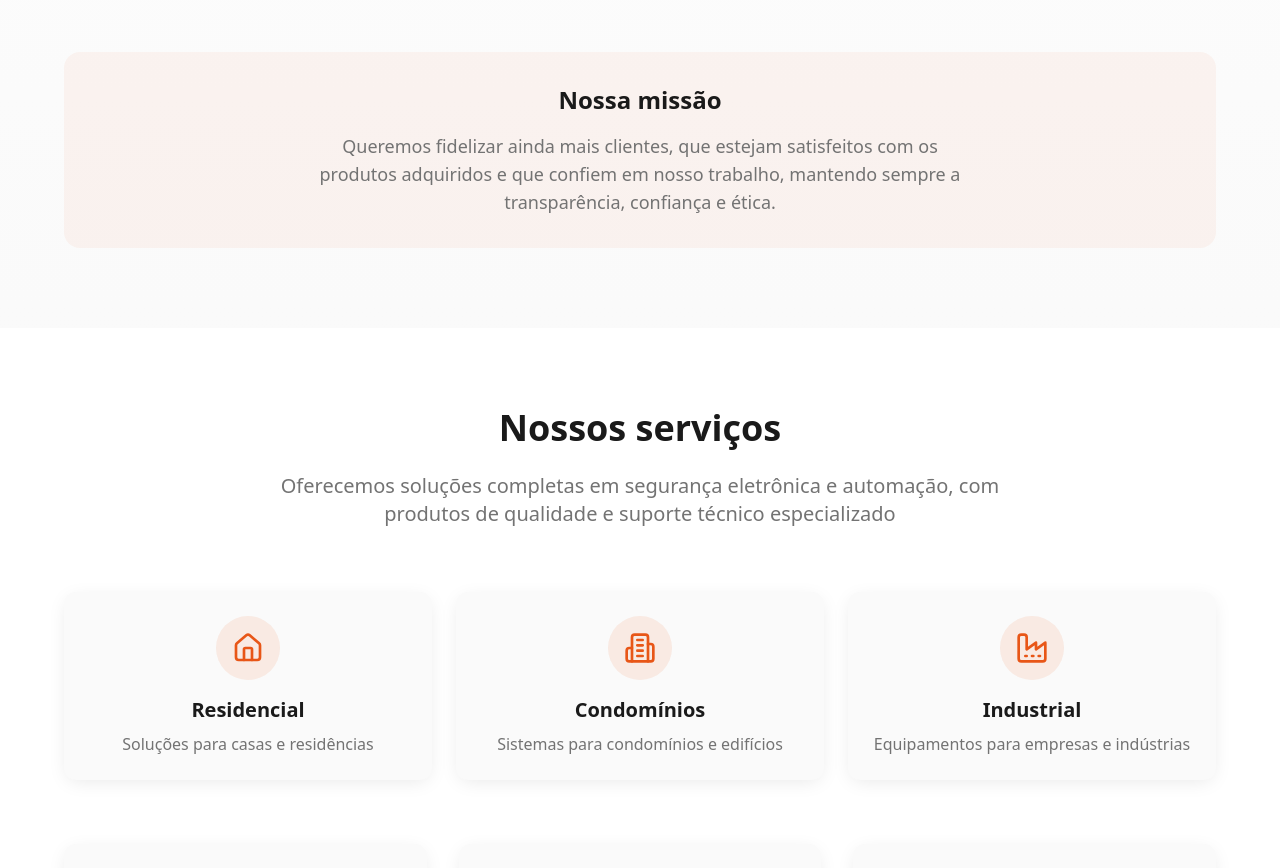
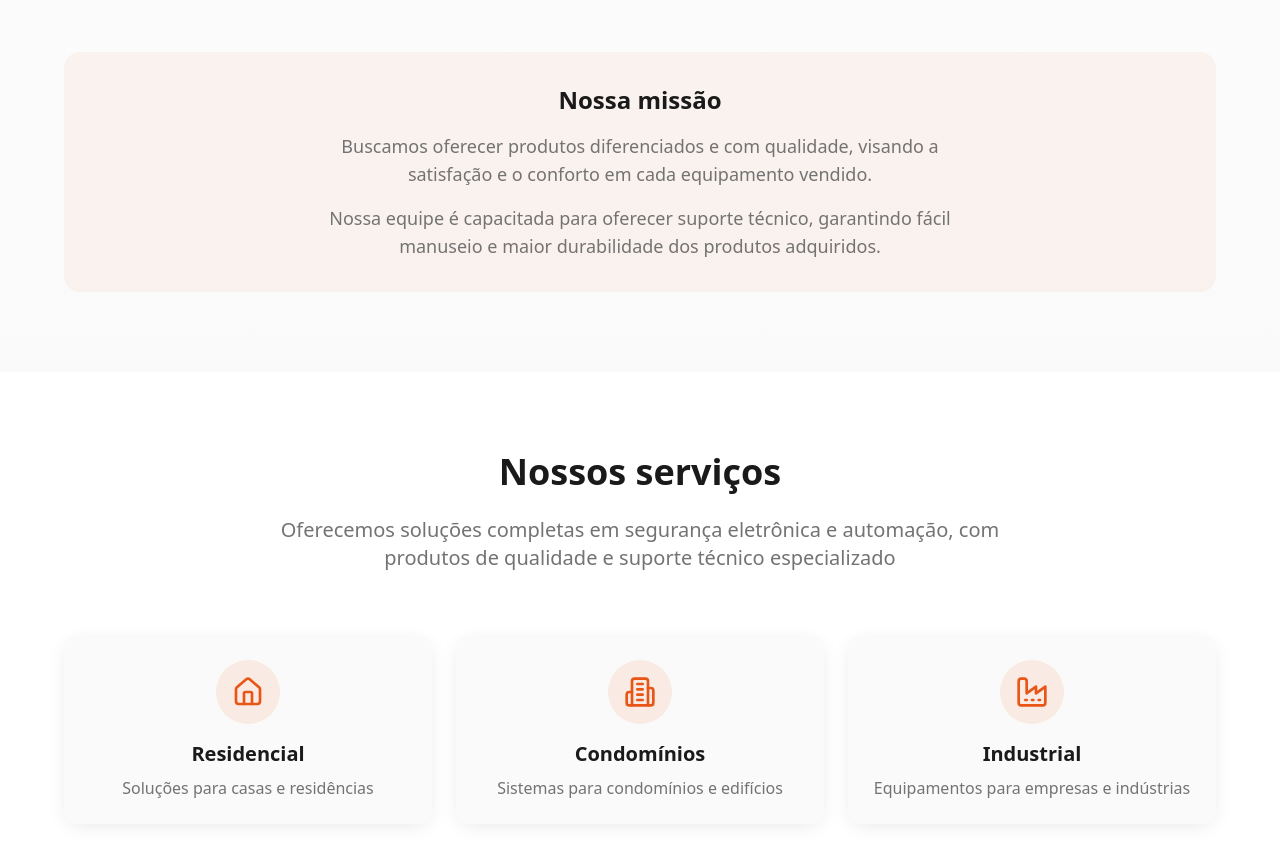
Before and after one commit to DevZipMateus/ppa-santa-maria-site, a React (Vite) app: page / in a window 1280 px wide. Shown: the part 1740-2608 px from the top of the page. Built offline with nearby package versions, Linux system fonts and the light colour scheme; the HTML template or start-up script is replaced by a standard one.

Commit message:
Update mission statement

```diff
--- a/src/components/AboutSection.tsx
+++ b/src/components/AboutSection.tsx
@@ -75,8 +75,11 @@ const AboutSection = () => {
 
           <div className="bg-primary/5 rounded-2xl p-8 text-center">
             <h3 className="text-2xl font-semibold text-foreground mb-4">Nossa missão</h3>
+            <p className="text-lg text-muted-foreground max-w-2xl mx-auto mb-4">
+              Buscamos oferecer produtos diferenciados e com qualidade, visando a satisfação e o conforto em cada equipamento vendido.
+            </p>
             <p className="text-lg text-muted-foreground max-w-2xl mx-auto">
-              Queremos fidelizar ainda mais clientes, que estejam satisfeitos com os produtos adquiridos e que confiem em nosso trabalho, mantendo sempre a transparência, confiança e ética.
+              Nossa equipe é capacitada para oferecer suporte técnico, garantindo fácil manuseio e maior durabilidade dos produtos adquiridos.
             </p>
           </div>
         </div>
```
